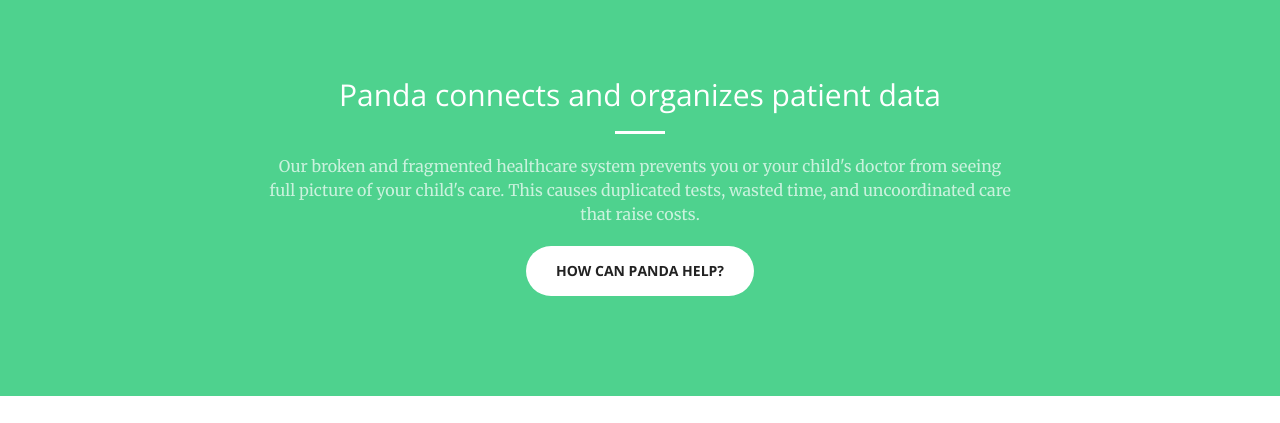
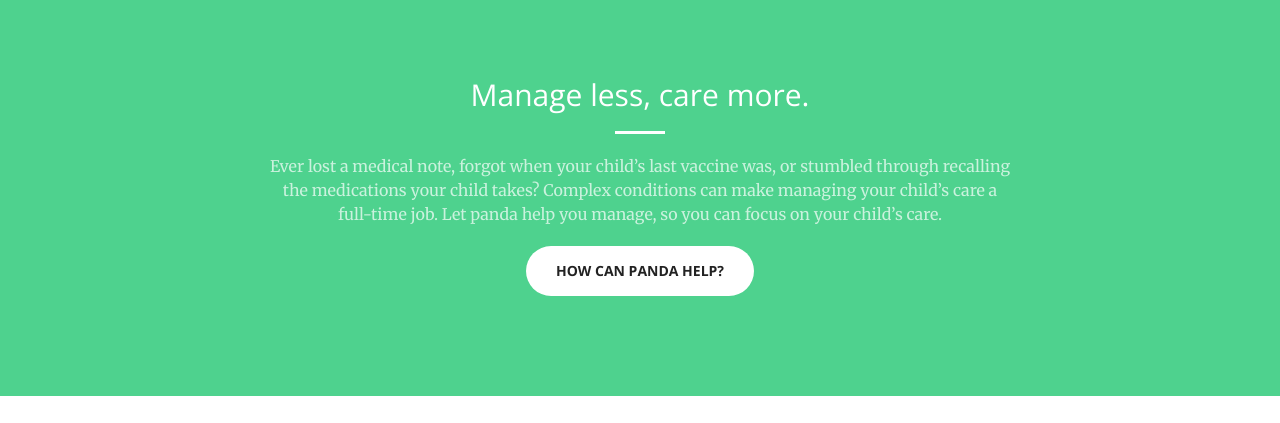
Before and after one commit to pandaforparents/panda, a website: page index.html in a window 1280 px wide. Shown: the part 822-1245 px from the top of the page. Drawn offline with nearby package versions, Linux system fonts and the light colour scheme.

Commit message:
updated paragraph text

```diff
--- a/index.html
+++ b/index.html
@@ -86,9 +86,11 @@
         <div class="container">
             <div class="row">
                 <div class="col-lg-8 col-lg-offset-2 text-center">
-                    <h2 class="section-heading">Panda connects and organizes patient data</h2>
+                    <h2 class="section-heading">Manage less, care more.</h2>
                     <hr class="light">
-                    <p class="text-faded">Our broken and fragmented healthcare system prevents you or your child's doctor from seeing full picture of your child's care. This causes duplicated tests, wasted time, and uncoordinated care that raise costs.</p>
+                    <p class="text-faded">
+                        Ever lost a medical note, forgot when your child’s last vaccine was, or stumbled through recalling the medications your child takes? Complex conditions can make managing your child’s care a full-time job. Let panda help you manage, so you can focus on your child’s care.
+                    </p>
                     <a href="#features" class="page-scroll btn btn-default btn-xl sr-button">How can <b>panda</b> help?</a>
                 </div>
             </div>
```
